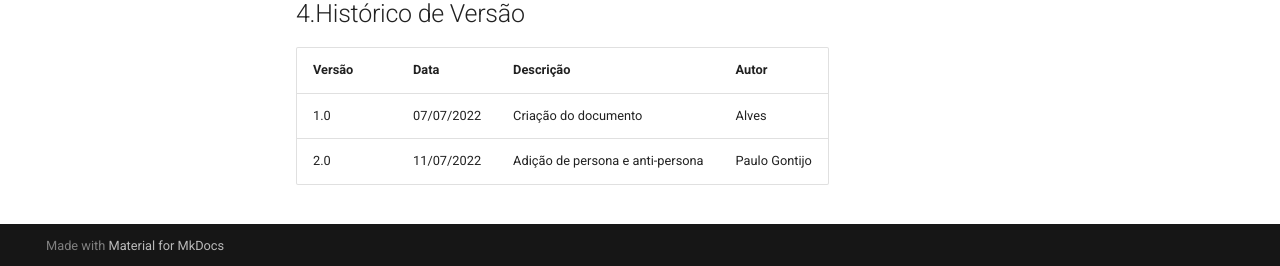
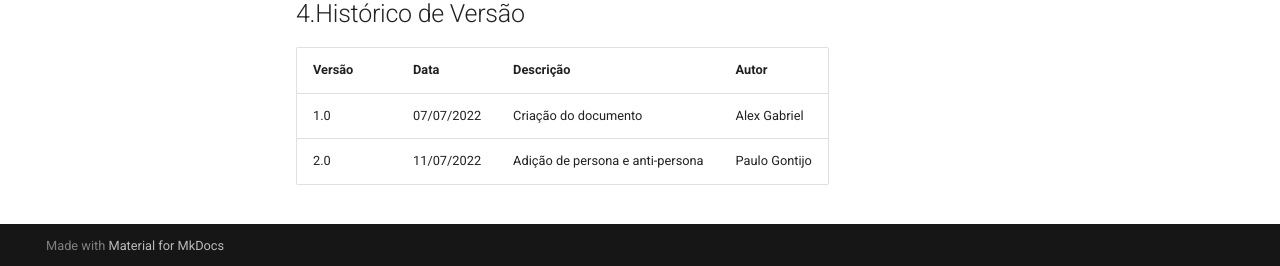
Before and after one commit to Requisitos-de-Software/2022.1-DetranDF, an MkDocs documentation site: the page built from docs/elicitação/persona.md, in a window 1280 px wide and 900 px high, scrolled down 4002 px. Shown: the part 631-897 px from the top of the window. Built offline with MkDocs 1.6.1 and Material for MkDocs 9.7.7, drawn with Linux system fonts in a browser that asks for light colours.

Commit message:
[hotfix] adjusting name in version history table

```diff
--- a/docs/elicitação/persona.md
+++ b/docs/elicitação/persona.md
@@ -77,5 +77,5 @@ mais abrangente. </p>
 ## 4.Histórico de Versão
 | Versão | Data       | Descrição                        | Autor         |
 |--------|------------|----------------------------------|---------------|
-| 1.0    | 07/07/2022 | Criação do documento             | Alves         |
+| 1.0    | 07/07/2022 | Criação do documento             | Alex Gabriel  |
 | 2.0    | 11/07/2022 | Adição de persona e anti-persona | Paulo Gontijo |
```
